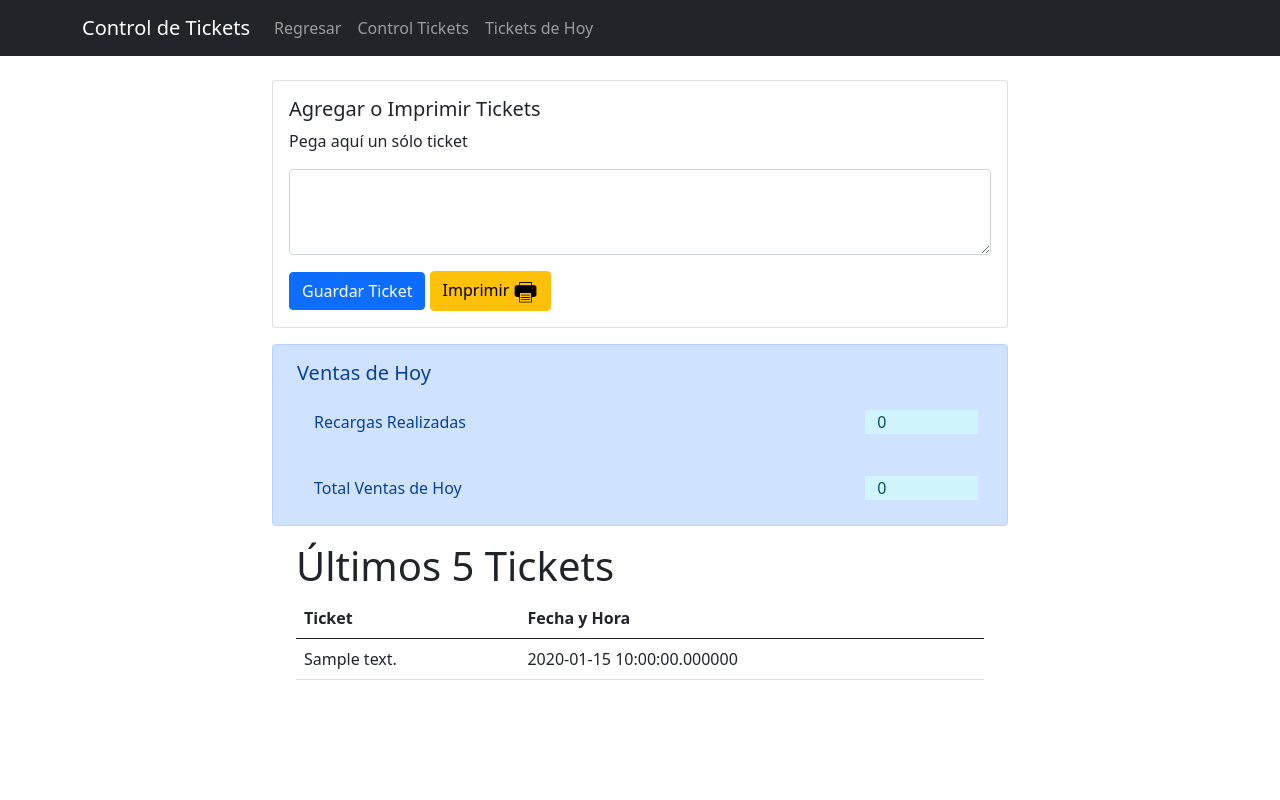
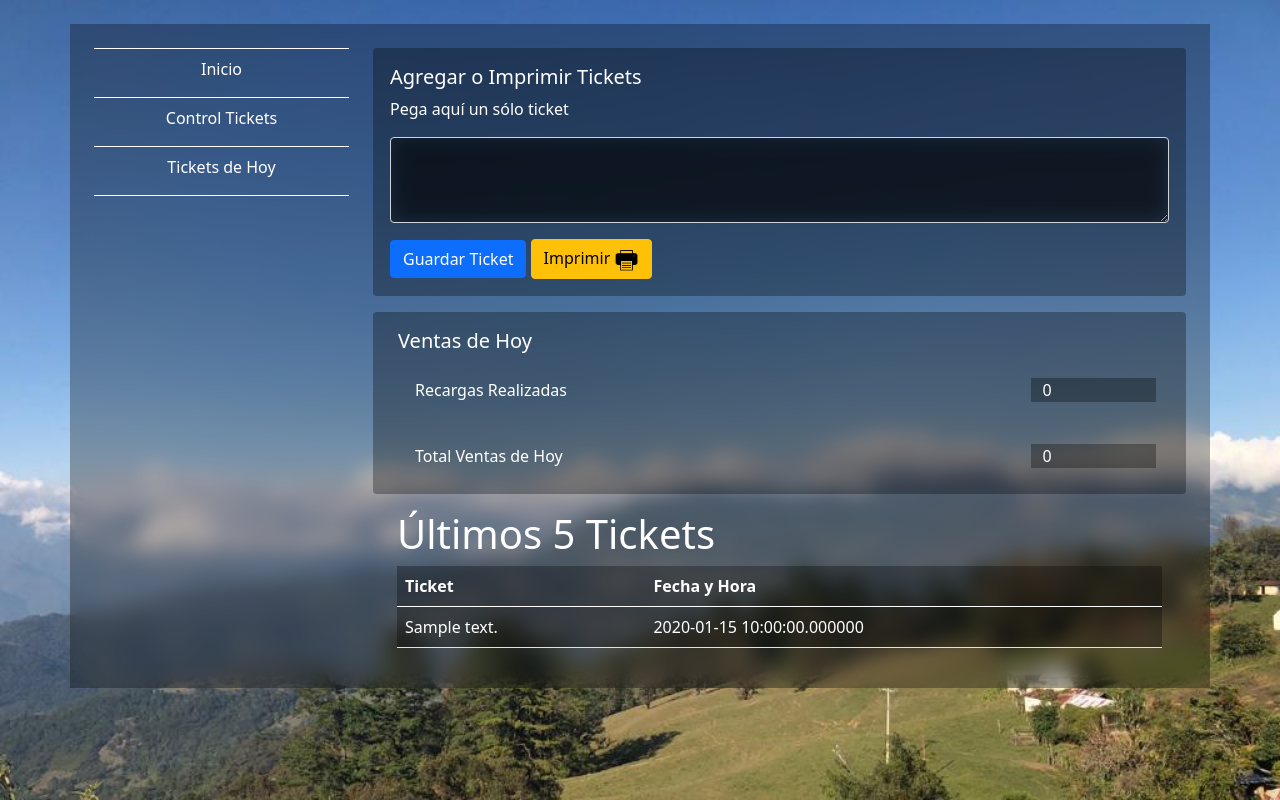
Before and after one commit to lalodsi/AlmacenTickets, a PHP site: page /controlTickets/content.php in a window 1280 px wide. Run offline with PHP 8.4, Linux system fonts and the light colour scheme; tables that the repository leaves empty hold one stand-in row (values such as "Sample post").

Commit message:
New design complete

```diff
--- a/controlTickets/content.php
+++ b/controlTickets/content.php
@@ -3,9 +3,7 @@
 <?php require_once('./analiza_datos.php'); ?>
 
 
-<div class="container">
-    <div class="row">
-        <div class="col-lg-8 col-md-10 col-sm mx-auto my-4">
+<div class="col-lg ">
 
     <!-- Mensaje de estado de tareas -->
     <?php if (isset($_SESSION['message'])) { ?>
@@ -30,7 +28,7 @@
             <p class="card-text">Pega aquí un sólo ticket</p>
             <form action="action_ticket.php" method="POST">
                 <div class="mb-3">
-                                <textarea name="Ticket" rows="3" class="form-control" required></textarea>
+                        <textarea name="Ticket" rows="3" class="form-control contenedor-transparente" required></textarea>
                     </div>
                     <input type="submit" class="btn btn-primary" name="save_ticket" value="Guardar Ticket">
                     <!-- <input type="image" src="./images/print.png" class="btn btn-warning" name="print_ticket" value="Imprimir Ticket"> -->
@@ -42,7 +40,7 @@
     </div>
 
     <!-- Mostrar las ventas del día -->
-            <div class="card mb-3 alert-primary">
+    <div class="card mb-3">
         <?php $resultados = analizaTicketsDelDia($conn); ?>
         <div class="container">
             <h5 class="card-title mt-3">Ventas de Hoy</h5>
@@ -50,7 +48,7 @@
                 <div class="col dato">
                     Recargas Realizadas
                 </div>
-                        <div class="col-2 valor alert-info">
+                <div class="col-2 valor mostrarResultados">
                     <?= $resultados['cantidadTickets'] ?>
                 </div>
             </div>
@@ -58,7 +56,7 @@
                 <div class="col dato">
                     Total Ventas de Hoy
                 </div>
-                        <div class="col-2 valor alert-info">
+                <div class="col-2 valor mostrarResultados">
                     <?= $resultados['TotalVentas'] ?>
                 </div>
             </div>
@@ -74,11 +72,10 @@
     </div>
 
     <!-- Mostrar los últimos 5 tickets -->
+
     <div class="container">
-                <div class="row">
         <div class="col">
             <h1>Últimos 5 Tickets</h1>
-                    </div>
         </div>
         <table class="table table-hover">
             <thead>
@@ -102,7 +99,5 @@
         </table>
     </div>
 </div>
-    </div>
-</div>
 
 <?php require_once('footer.php'); ?>
--- a/controlTickets/footer.php
+++ b/controlTickets/footer.php
@@ -1,3 +1,7 @@
+        </div>
+    </div>
+</div>
+
 <div class="container">
         <div class="row">
             <div class="col">
--- a/controlTickets/header.php
+++ b/controlTickets/header.php
@@ -15,13 +15,13 @@ require __DIR__ . '/../vendor/autoload.php';
 </head>
 <body>
     <!-- Titulo -->
-<nav class="navbar navbar-expand-lg navbar-dark bg-dark">
+<!-- <nav class="navbar navbar-expand-lg navbar-dark bg-dark">
     <div class="container">
         <a href="#" class="navbar-brand">Control de Tickets</a>
         <button class="navbar-toggler" type="button" data-bs-toggle="collapse" data-bs-target="#navbarNavAltMarkup" aria-controls="navbarNavAltMarkup" aria-expanded="false" aria-label="Toggle navigation">
             <span class="navbar-toggler-icon"></span>
         </button>
-        <!-- Navegación -->
+
         <div class="collapse navbar-collapse" id="navbarNavAltMarkup">
             <div class="navbar-nav">
                 <a class="nav-link" aria-current="page" href="../index.php">Regresar</a>
@@ -30,4 +30,15 @@ require __DIR__ . '/../vendor/autoload.php';
             </div>
         </div>
     </div>
-</nav>
+</nav> -->
+
+<div class="container mt-4 p-4 contenedor-transparente">
+    <div class="row">
+        <div class="col-3">
+                <div class="btn-group-vertical" role="group" aria-label="MenuPrincipal">
+                    <a class="btn btn-secondary nav-link" aria-current="page" href="../index.php">Inicio</a>
+                    <a class="btn btn-secondary nav-link" href=".\content.php">Control Tickets</a>
+                    <a class="btn btn-secondary nav-link" href=".\show_tickets.php">Tickets de Hoy</a>
+                </div>
+        </div>
+        <div class="col justify-content-center">
--- a/include/footer.php
+++ b/include/footer.php
@@ -1,3 +1,7 @@
+        </div>
+    </div>
+</div>
+
     <div class="container">
         <div class="row">
             <div class="col">
--- a/style.css
+++ b/style.css
@@ -1,3 +1,11 @@
+html{
+    height: 100%;
+}
+body{
+    background-image: url('./include/images/background.jpeg');
+    background-repeat: no-repeat;
+    background-size: cover;
+}
 button .impresora, a img{
     height: 25px;
 }
@@ -7,3 +15,49 @@ button .impresora, a img{
 .imagen-ref:hover{
     opacity: 0.8;
 }
+.btn-group-vertical{
+    width: 100%;
+}
+.btn-group-vertical > .btn{
+    background-color: rgba(0, 0, 0, 0);
+    color: white;
+    border-color: white;
+    border-left: transparent;
+    border-right: transparent;
+    border-radius: 0;
+    height: 50px;
+    text-align: center;
+    /* opacity: 0; */
+}
+.contenedor-principal{
+    height: 600px;
+    background-color: rgba(0, 0, 0, 0.3);
+    /* filter: blur(2px); */
+    backdrop-filter: blur(10px);
+    -webkit-backdrop-filter: blur(10px);
+}
+.contenedor-transparente{
+    background-color: rgba(0, 0, 0, 0.3);
+    backdrop-filter: blur(10px);
+    -webkit-backdrop-filter: blur(10px);
+    color: white;
+}
+tbody, thead{
+    color: white;
+}
+.card{
+    background-color: rgba(0, 0, 0, 0.3);
+    border-color: rgba(0, 0, 0, 0);
+    color: white;
+}
+.table{
+    background-color: rgba(0, 0, 0, 0.3);
+
+}
+.mostrarResultados{
+    background-color: rgba(0, 0, 0, 0.3);
+
+}
+textarea{
+    background-color: transparent;
+}
```
Also changed, not shown: controlTickets/show_tickets.php (+2 -5 lines), include/header.php (+22 -8 lines), index.php (+3 -9 lines), include/images/background.jpeg (added). Lines whose indentation alone changed are shown as unchanged.
